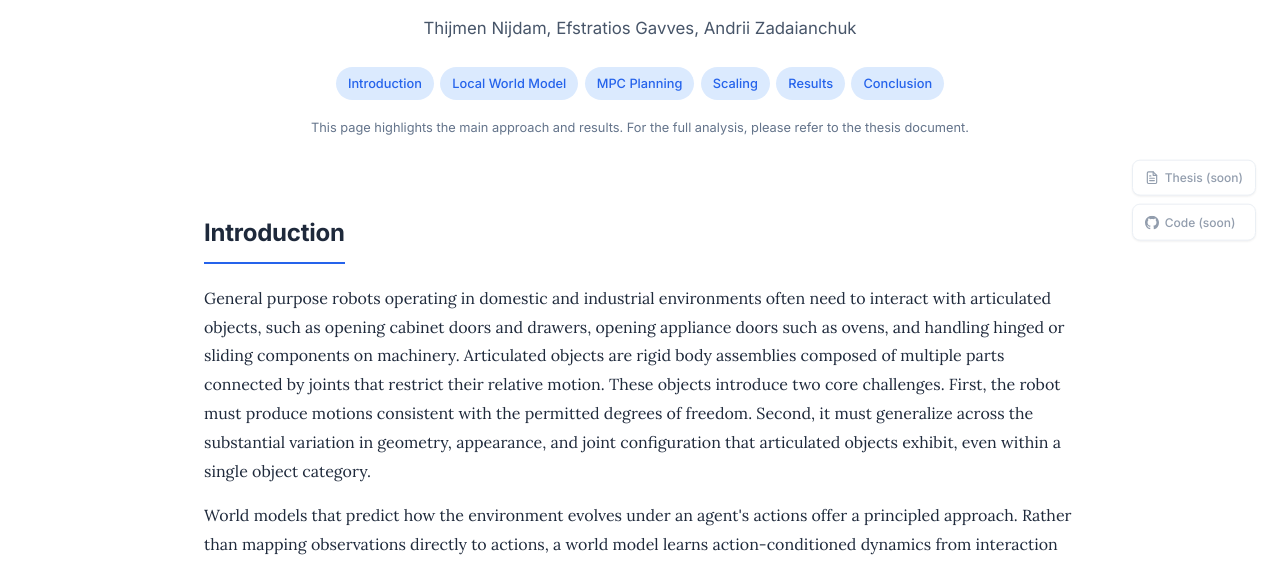
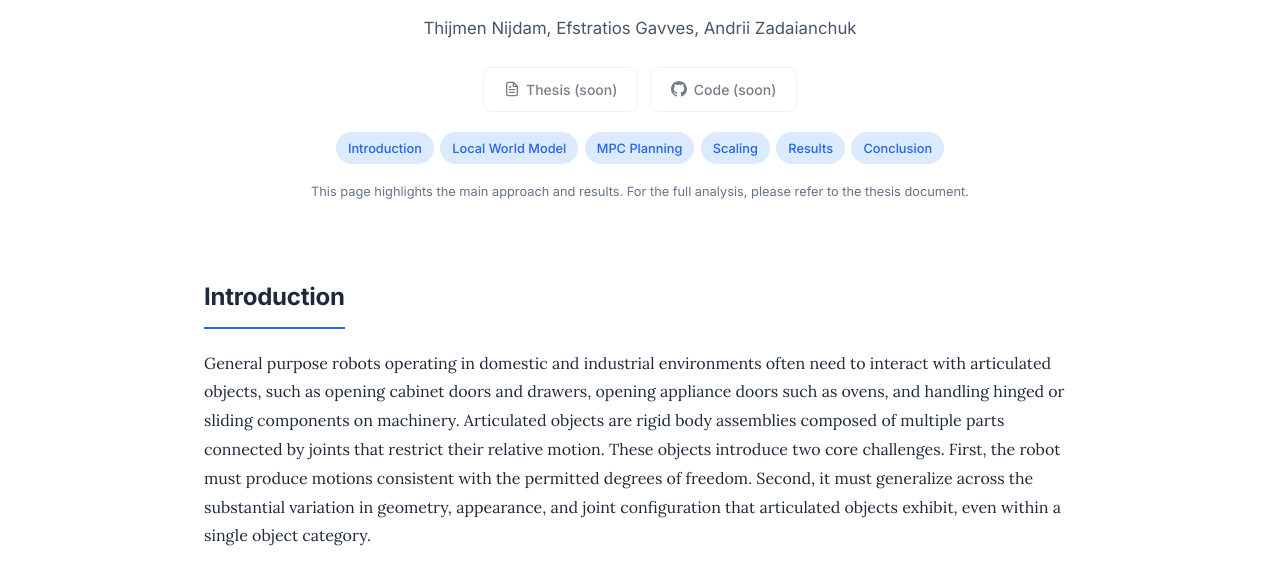
Before and after one commit to thijmennijdam/local-world-models, a plain HTML site: page index.html in a window 1280 px wide. Shown: the part 200-763 px from the top of the page. Drawn offline with Linux system fonts and the light colour scheme.

Commit message:
Move Thesis/Code buttons back to header

```diff
--- a/index.html
+++ b/index.html
@@ -429,51 +429,6 @@
             display: none;
         }
 
-        /* ── Side links ────────────────────────────────────────── */
-        .side-links {
-            position: fixed;
-            top: 50%;
-            right: 1.5rem;
-            transform: translateY(-50%);
-            display: flex;
-            flex-direction: column;
-            gap: 0.5rem;
-            z-index: 50;
-        }
-
-        .side-links a {
-            display: flex;
-            align-items: center;
-            gap: 0.35rem;
-            padding: 0.4rem 0.75rem;
-            border: 1px solid var(--border);
-            border-radius: 8px;
-            background: var(--card-bg);
-            color: var(--muted);
-            text-decoration: none;
-            font-size: 0.75rem;
-            font-family: var(--sans);
-            font-weight: 500;
-            box-shadow: var(--card-shadow);
-            cursor: default;
-            opacity: 0.7;
-            transition: opacity 0.2s;
-        }
-
-        .side-links a:hover {
-            opacity: 1;
-        }
-
-        .side-links a svg {
-            width: 14px;
-            height: 14px;
-            flex-shrink: 0;
-        }
-
-        @media (max-width: 1200px) {
-            .side-links { display: none; }
-        }
-
         /* ── Footer ─────────────────────────────────────────────── */
         footer {
             margin-top: 2rem;
@@ -516,7 +471,17 @@
                 Efstratios Gavves,
                 Andrii Zadaianchuk
             </p>
-            <div style="margin-top: 1rem; display: flex; flex-wrap: wrap; justify-content: center; gap: 0.4rem; font-family: var(--sans); font-size: 0.8rem;">
+            <div class="links">
+                <a href="#" onclick="return false;" style="cursor: default; opacity: 0.6;">
+                    <svg xmlns="http://www.w3.org/2000/svg" viewBox="0 0 24 24" fill="none" stroke="currentColor" stroke-width="2" stroke-linecap="round" stroke-linejoin="round"><path d="M14 2H6a2 2 0 0 0-2 2v16a2 2 0 0 0 2 2h12a2 2 0 0 0 2-2V8z"/><polyline points="14 2 14 8 20 8"/><line x1="16" y1="13" x2="8" y2="13"/><line x1="16" y1="17" x2="8" y2="17"/><polyline points="10 9 9 9 8 9"/></svg>
+                    Thesis (soon)
+                </a>
+                <a href="#" onclick="return false;" style="cursor: default; opacity: 0.6;">
+                    <svg xmlns="http://www.w3.org/2000/svg" viewBox="0 0 24 24" fill="currentColor"><path d="M12 0c-6.626 0-12 5.373-12 12 0 5.302 3.438 9.8 8.207 11.387.599.111.793-.261.793-.577v-2.234c-3.338.726-4.033-1.416-4.033-1.416-.546-1.387-1.333-1.756-1.333-1.756-1.089-.745.083-.729.083-.729 1.205.084 1.839 1.237 1.839 1.237 1.07 1.834 2.807 1.304 3.492.997.107-.775.418-1.305.762-1.604-2.665-.305-5.467-1.334-5.467-5.931 0-1.311.469-2.381 1.236-3.221-.124-.303-.535-1.524.117-3.176 0 0 1.008-.322 3.301 1.23.957-.266 1.983-.399 3.003-.404 1.02.005 2.047.138 3.006.404 2.291-1.552 3.297-1.23 3.297-1.23.653 1.653.242 2.874.118 3.176.77.84 1.235 1.911 1.235 3.221 0 4.609-2.807 5.624-5.479 5.921.43.372.823 1.102.823 2.222v3.293c0 .319.192.694.801.576 4.765-1.589 8.199-6.086 8.199-11.386 0-6.627-5.373-12-12-12z"/></svg>
+                    Code (soon)
+                </a>
+            </div>
+            <div style="margin-top: 1.25rem; display: flex; flex-wrap: wrap; justify-content: center; gap: 0.4rem; font-family: var(--sans); font-size: 0.8rem;">
                 <a href="#introduction" class="nav-pill">Introduction</a>
                 <a href="#local-world-model" class="nav-pill">Local World Model</a>
                 <a href="#mpc-planning" class="nav-pill">MPC Planning</a>
@@ -529,17 +494,6 @@
             </p>
         </div>
     </header>
-
-    <div class="side-links">
-        <a href="#" onclick="return false;">
-            <svg xmlns="http://www.w3.org/2000/svg" viewBox="0 0 24 24" fill="none" stroke="currentColor" stroke-width="2" stroke-linecap="round" stroke-linejoin="round"><path d="M14 2H6a2 2 0 0 0-2 2v16a2 2 0 0 0 2 2h12a2 2 0 0 0 2-2V8z"/><polyline points="14 2 14 8 20 8"/><line x1="16" y1="13" x2="8" y2="13"/><line x1="16" y1="17" x2="8" y2="17"/><polyline points="10 9 9 9 8 9"/></svg>
-            Thesis (soon)
-        </a>
-        <a href="#" onclick="return false;">
-            <svg xmlns="http://www.w3.org/2000/svg" viewBox="0 0 24 24" fill="currentColor"><path d="M12 0c-6.626 0-12 5.373-12 12 0 5.302 3.438 9.8 8.207 11.387.599.111.793-.261.793-.577v-2.234c-3.338.726-4.033-1.416-4.033-1.416-.546-1.387-1.333-1.756-1.333-1.756-1.089-.745.083-.729.083-.729 1.205.084 1.839 1.237 1.839 1.237 1.07 1.834 2.807 1.304 3.492.997.107-.775.418-1.305.762-1.604-2.665-.305-5.467-1.334-5.467-5.931 0-1.311.469-2.381 1.236-3.221-.124-.303-.535-1.524.117-3.176 0 0 1.008-.322 3.301 1.23.957-.266 1.983-.399 3.003-.404 1.02.005 2.047.138 3.006.404 2.291-1.552 3.297-1.23 3.297-1.23.653 1.653.242 2.874.118 3.176.77.84 1.235 1.911 1.235 3.221 0 4.609-2.807 5.624-5.479 5.921.43.372.823 1.102.823 2.222v3.293c0 .319.192.694.801.576 4.765-1.589 8.199-6.086 8.199-11.386 0-6.627-5.373-12-12-12z"/></svg>
-            Code (soon)
-        </a>
-    </div>
 
     <div class="container">
 
```
